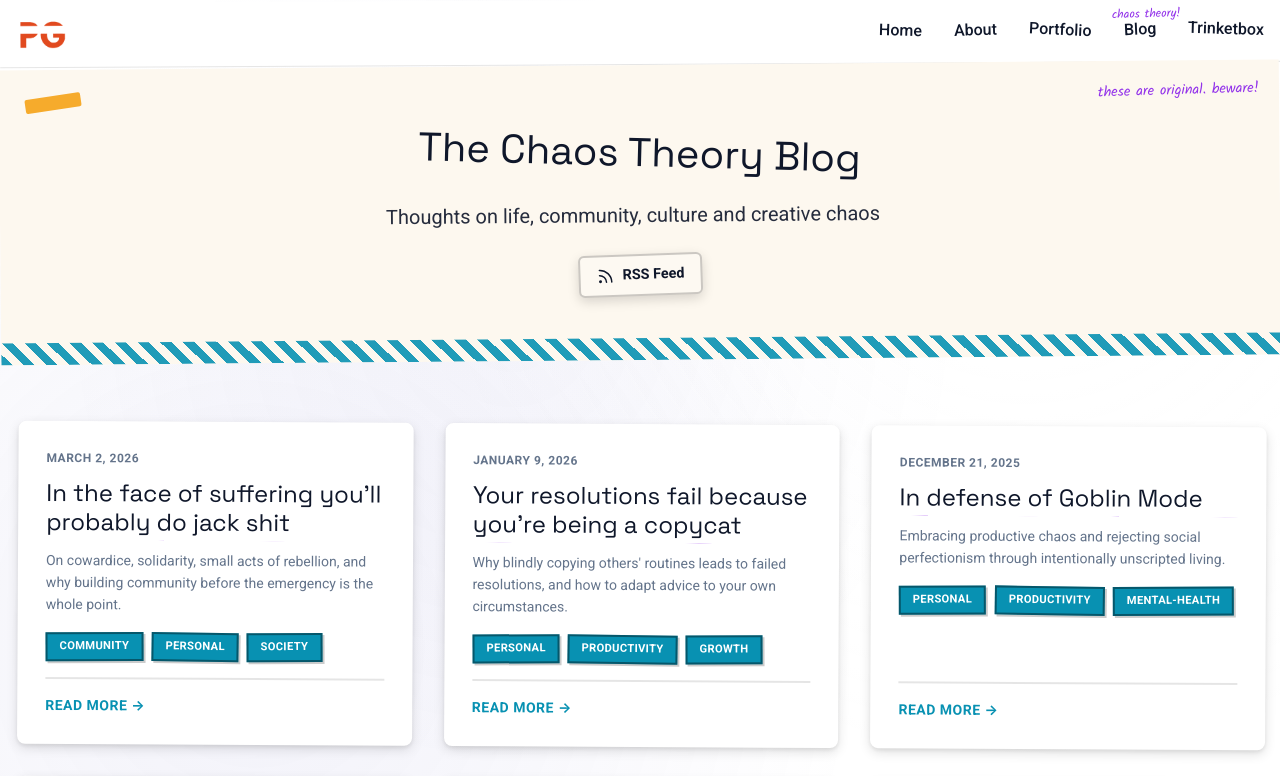
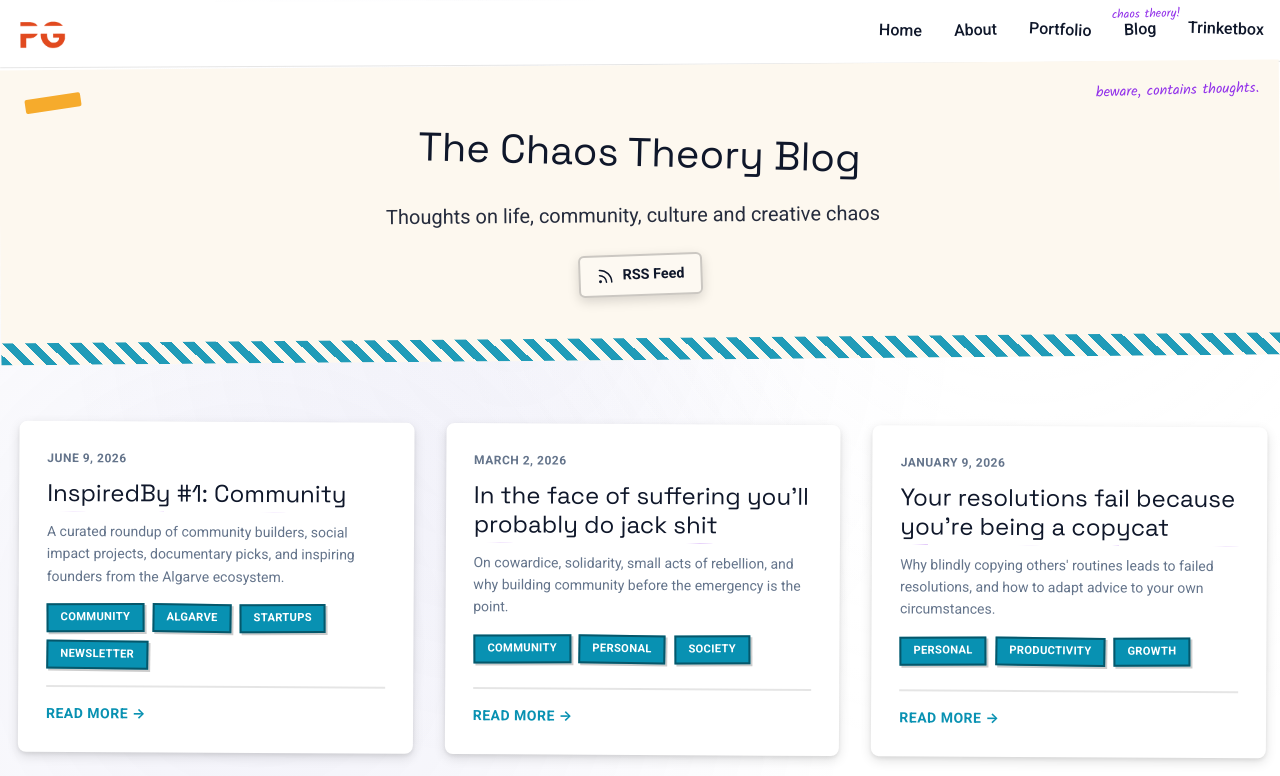
Before and after one commit to penelopeg/penelopeg.github.io, a SvelteKit app: page /blog in a window 1280 px wide. Shown: the top 776 px of the page. Built offline with nearby package versions, Linux system fonts and the light colour scheme.

Commit message:
Add InspiredBy #1: Community blog post
New newsletter-style post with links throughout; also fixes next/prev
navigation for face-of-suffering and the new post by adding them to
BlogLayout's posts array.

```diff
--- a/src/lib/components/BlogLayout.svelte
+++ b/src/lib/components/BlogLayout.svelte
@@ -10,6 +10,8 @@
 
   // Posts array (keep in sync with blog listing)
   const posts = [
+    { slug: 'inspired-by-1-community', title: 'InspiredBy #1: Community', date: '2026-06-09' },
+    { slug: 'face-of-suffering', title: 'In the face of suffering you\'ll probably do jack shit', date: '2026-03-02' },
     { slug: 'resolutions-fail-copycat', title: 'Your resolutions fail because you\'re being a copycat', date: '2026-01-09' },
     { slug: 'in-defense-of-goblin-mode', title: 'In defense of Goblin Mode', date: '2025-12-21' },
     { slug: 'recognition-paradox', title: 'The Recognition Paradox', date: '2025-09-24' },
@@ -131,9 +133,6 @@
             <span class="wheel-label wheel-playpause">&#9654;&#10074;&#10074;</span>
           </div>
         </div>
-
-        <!-- Sticker label -->
-        <div class="mp3-sticker handwritten">lepsies fm</div>
       </nav>
     </article>
   </div>
--- a/src/routes/blog/+page.svelte
+++ b/src/routes/blog/+page.svelte
@@ -3,9 +3,16 @@
 
   const posts = [
     {
+      slug: 'inspired-by-1-community',
+      title: 'InspiredBy #1: Community',
+      description: 'A curated roundup of community builders, social impact projects, documentary picks, and inspiring founders from the Algarve ecosystem.',
+      date: '2026-06-09',
+      tags: ['community', 'algarve', 'startups', 'newsletter']
+    },
+    {
       slug: 'face-of-suffering',
       title: 'In the face of suffering you\'ll probably do jack shit',
-      description: 'On cowardice, solidarity, small acts of rebellion, and why building community before the emergency is the whole point.',
+      description: 'On cowardice, solidarity, small acts of rebellion, and why building community before the emergency is the point.',
       date: '2026-03-02',
       tags: ['community', 'personal', 'society']
     },
@@ -81,7 +88,7 @@
   <div class="container">
     <h1 class="chaos-rotate-1">The Chaos Theory Blog</h1>
     <div class="handwritten" style="position: absolute; top: 20px; right: 20px; z-index: 100;">
-      these are original. beware!
+      beware, contains thoughts.
     </div>
     <p class="lead chaos-spacing">Thoughts on life, community, culture and creative chaos</p>
     <div class="rss-link-container">
--- a/src/routes/blog/face-of-suffering/+page.md
+++ b/src/routes/blog/face-of-suffering/+page.md
@@ -3,7 +3,7 @@ layout: blog
 title: "In the face of suffering you'll probably do jack shit"
 subtitle: "or like, it's time for you to start building community"
 date: "2026-03-02"
-description: "On cowardice, solidarity, small acts of rebellion, and why building community before the emergency is the whole point."
+description: "On cowardice, solidarity, small acts of rebellion, and why building community before the emergency is the point."
 tags: ["community", "personal", "society"]
 ---
 
--- /dev/null
+++ b/src/routes/blog/inspired-by-1-community/+page.md
@@ -0,0 +1,39 @@
+---
+layout: blog
+title: "InspiredBy #1: Community"
+subtitle: "What's on the radar"
+date: "2026-06-09"
+description: "A curated roundup of community builders, social impact projects, documentary picks, and inspiring founders from the ecosystem."
+tags: ["community", "newsletter"]
+---
+
+## Algarve Community leaders gathering
+
+People building spaces are normally by themselves and ironically lack a tribe feeling. Someone to ask questions to. This is why I love [flourishmode](https://www.instagram.com/flourishmode.co/) and [Fábrica de Olhão](https://www.instagram.com/afabricadeolhao/)'s initiative to actually just create a space for an informal meet to happen. We're looking to keep the momentum going, discussing what we need help with and learn from each other. If you'd like to be involved, reach out!
+
+## Social impact
+
+People care, no matter what others say. Between [Algarve Up! Social and Academia Novos Líderes](https://www.instagram.com/anjealgarve/) (both ANJE projects in the Algarve focused on civic impact and training a new generation of leaders), [Farol Incubator](https://open.spotify.com/show/3WAZqYuutNA9NmyL3K92vl) and their Monday podcast exploring impact, [Faro em Ação](https://faroemacao.pt) pushing for youth to get involved with their city, and [Anraga Health](https://www.instagram.com/anragahealth/) that combines dance and science to improve older adults' lives, everyone you can find associations, communities, incubators, and businesses actively creating impact and inspiring the next wave.
+
+## A founder's journey
+
+It seems cliché to say, but the tiniest of actions and intros can change people's journey in a big way.
+
+We're all connected. What does [Limaro](https://www.linkedin.com/posts/lana-ivanova-6201079_founderinstitute-limaro-startuplife-share-7467622870588923905-sMlt/?utm_source=share&utm_medium=member_ios&rcm=ACoAAA5mNQkByky2vl8gigesIDLL_7ZW-S3DnZs), [Closure.](https://www.theportugalnews.com/news/2026-06-08/closure-takes-global-second-place-at-techstars-global-pitch-competition/1036715) and [Tail Trails](https://www.linkedin.com/posts/tail-trails-club_the-tailtrails-team-had-the-chance-to-participate-activity-7468015432680153089-Y0Ec?utm_source=share&utm_medium=member_ios&rcm=ACoAAA5mNQkByky2vl8gigesIDLL_7ZW-S3DnZs) have in common? All of them were part of a Startup Weekend, and all of them have this curiosity of what comes next, how far can you go?
+
+
+## Running, books, new bauhaus
+
+I read (sometimes). I don't run (yet) but I can walk. And I love seeing people promote art. The world is waking up and making social and active culture mainstream again.[Books for Brunch](https://www.instagram.com/booksforbrunch.club/) brings the girlies to Fnac, [casual runs](https://www.instagram.com/p/DZVia6DDMxw/?igsh=YXU4bXVldHVidGY4) with the promise of a burger I could one day get behind, [summer sunset walks in Quarteira](https://luma.com/5r72kp5g) with some lofties, [Albauhaus in Faro](https://www.instagram.com/albauhaus_algarve/) showing a different side of the city.
+
+## Community map goes online
+
+Biased, but I'm proud to say you can see a little of what we mapped in March for [THE COMMUNITY MAP](https://local.foundation/communitymap) online. The work continues over on the [ecosystem map](https://local.foundation/ecosystem) where we've been adding new info every week. We're focused more than ever to research community development and understand how to measure the great impact it has in our regions.
+
+## Aldeias do Futuro
+
+I wasn't prepared to be devastated and deeply inspired by an hour-long documentary by [Re-Rural](https://www.re-rural.info/). It was a hard watch, because we've spent too long focused on our artificial cities, forgetting what community really means, helping your neighbour, believing in a region. And yet, we have so much potential to do better again.
+
+## What's on your community radar?
+
+Let the community know!
--- a/src/routes/feed/+server.js
+++ b/src/routes/feed/+server.js
@@ -9,10 +9,18 @@ const siteDescription =
 
 const posts = [
   {
+    slug: "inspired-by-1-community",
+    title: "InspiredBy #1: Community",
+    description:
+      "A curated roundup of community builders, social impact projects, documentary picks, and inspiring founders from the Algarve ecosystem.",
+    date: "2026-06-09",
+    tags: ["community", "newsletter"],
+  },
+  {
     slug: "face-of-suffering",
     title: "In the face of suffering you'll probably do jack shit",
     description:
-      "On cowardice, solidarity, small acts of rebellion, and why building community before the emergency is the whole point.",
+      "On cowardice, solidarity, small acts of rebellion, and why building community before the emergency is the point.",
     date: "2026-03-02",
     tags: ["community", "personal", "society"],
   },
```
Also changed, not shown: 1 other file (tests, documents, lock files or other folders).
